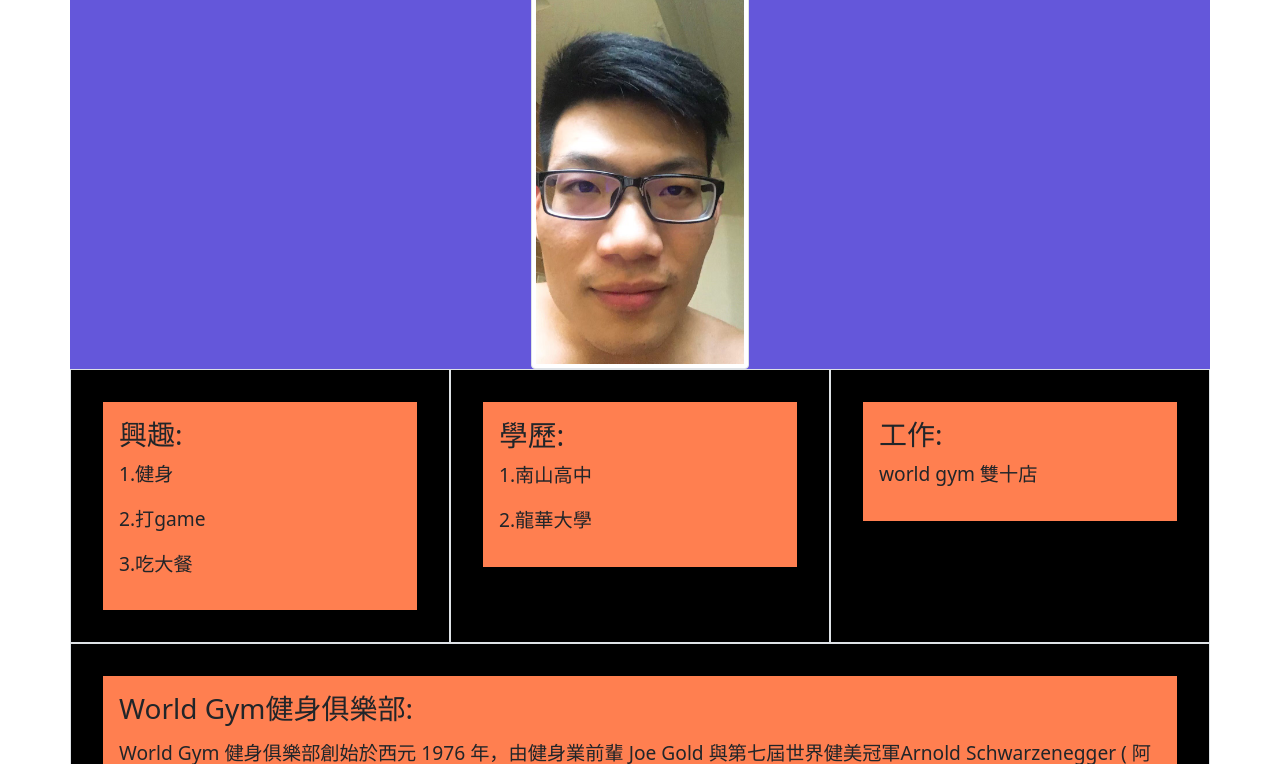
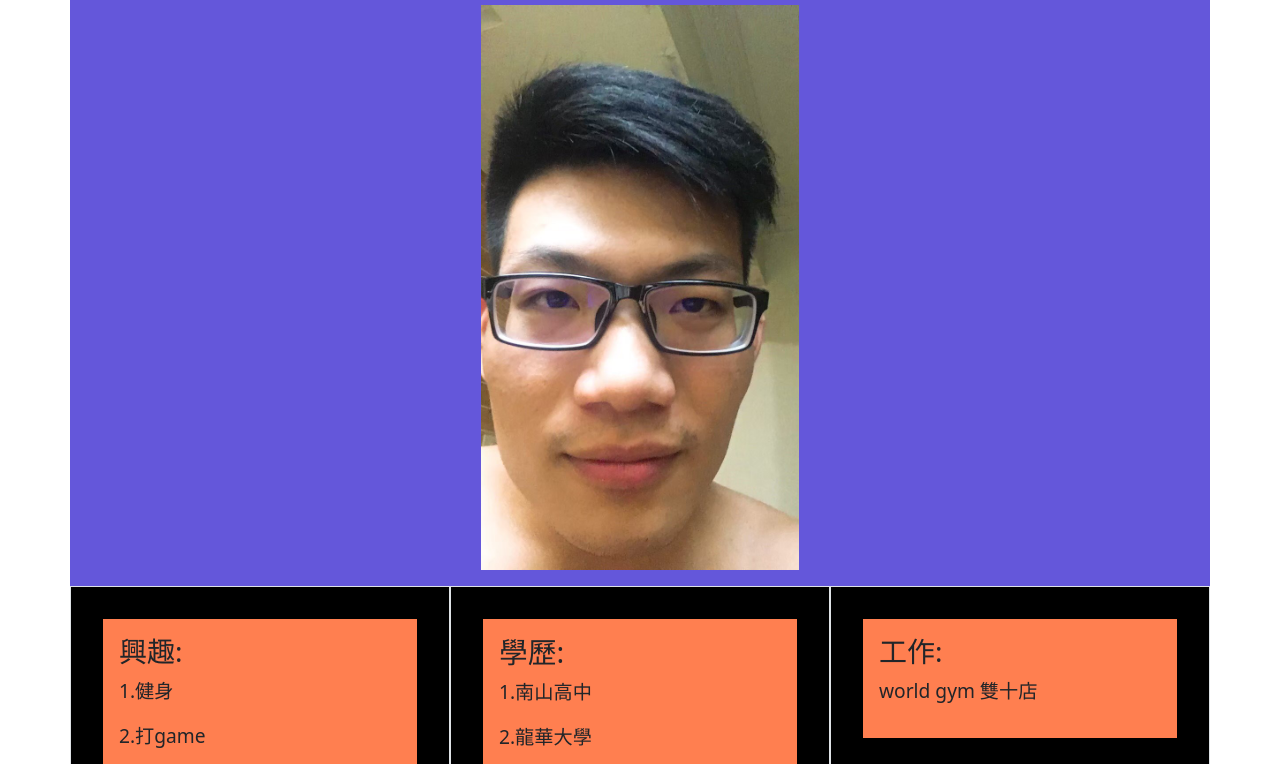
Before and after one commit to SleepWang/web1, a plain HTML site: page index.html in a window 1280 px wide. Shown: the part 67-831 px from the top of the page. Drawn offline with nearby package versions, Linux system fonts and the light colour scheme.

Commit message:
change 7

```diff
--- a/index.html
+++ b/index.html
@@ -17,20 +17,22 @@
         }
 
         .two-1 {
-            background-color:black;
+            background-color: black;
         }
 
-        .two-2{
+        .two-2 {
             background-color: coral;
         }
 
-        .second{
+        .second {
             margin: 1rem;
         }
-        .s1{
+
+        .s1 {
             font-size: 1.2rem;
         }
-        .s2{
+
+        .s2 {
             font-size: 1.8rem;
         }
     </style>
@@ -38,13 +40,13 @@
 
 <body>
     <div class="container-xl px-4">
-        <div class="row one gx-5">
+        <div class="row gx-5 one">
             <div class="col-12">
                 <div class="d-flex justify-content-center">
                     <h1>吉哥傳奇介紹</h1>
                 </div>
-                <div class="text-center">
-                    <img src='images/ong.jpg' class="img-thumbnail" height="80%" width="20%" alt="吉哥的圖片"/>
+                <div class="text-center m-3">
+                    <img src='./images/ong.jpg' class="img-fluid" width="30%" alt="吉哥的圖片" />
                 </div>
             </div>
         </div>
@@ -75,7 +77,8 @@
             <div class="p-3 col-12 border">
                 <div class="s1 p-3 m-3 two-2 lh-lg">
                     <h3>World Gym健身俱樂部:</h3>
-                    <p>World Gym 健身俱樂部創始於西元 1976 年，由健身業前輩 Joe Gold 與第七屆世界健美冠軍Arnold Schwarzenegger ( 阿諾 )共同帶領，兩人一起在加州的威尼斯海灘旁，創立了第一間 World Gym 健身房！</p>
+                    <p>World Gym 健身俱樂部創始於西元 1976 年，由健身業前輩 Joe Gold 與第七屆世界健美冠軍Arnold Schwarzenegger ( 阿諾
+                        )共同帶領，兩人一起在加州的威尼斯海灘旁，創立了第一間 World Gym 健身房！</p>
                 </div>
             </div>
         </div>
```
